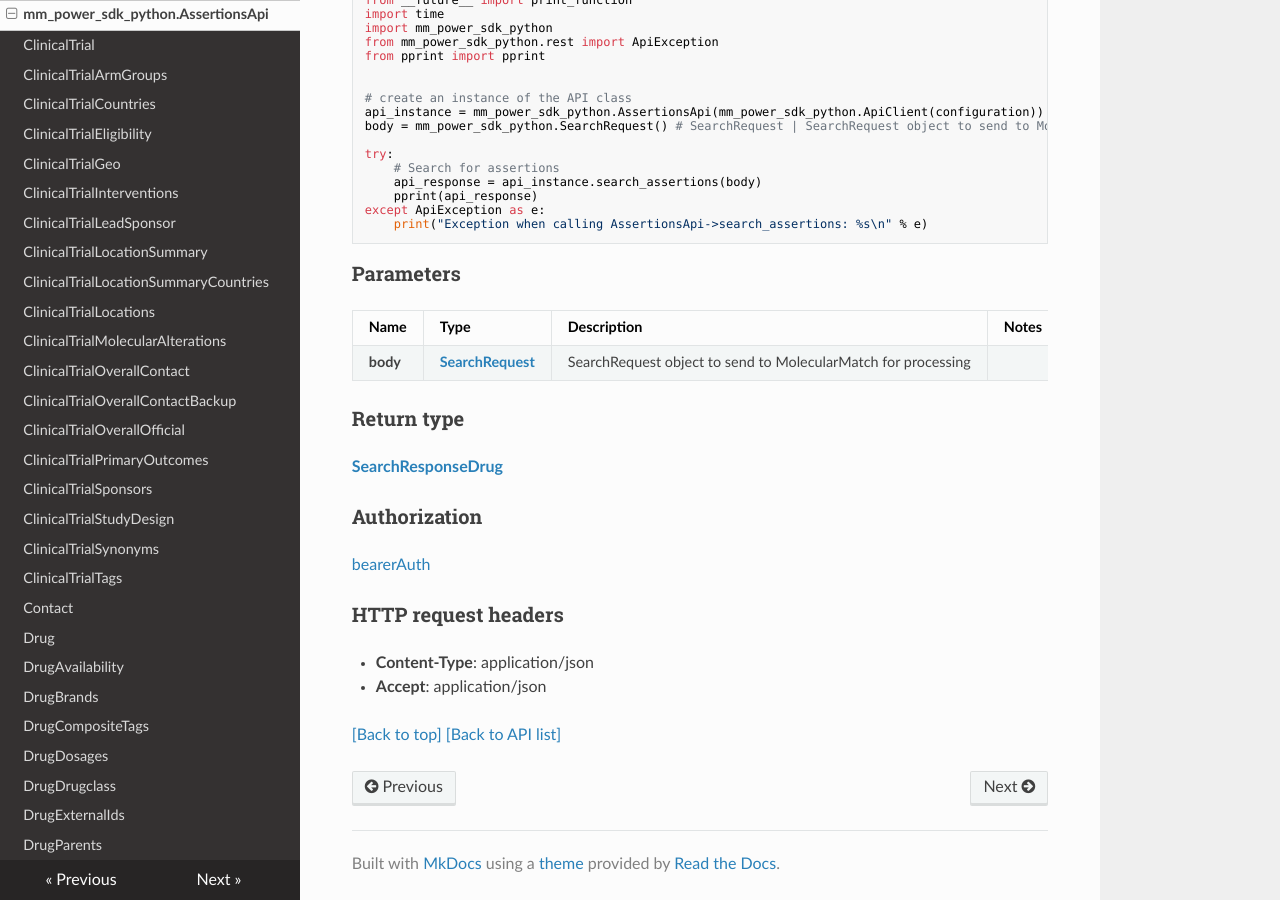
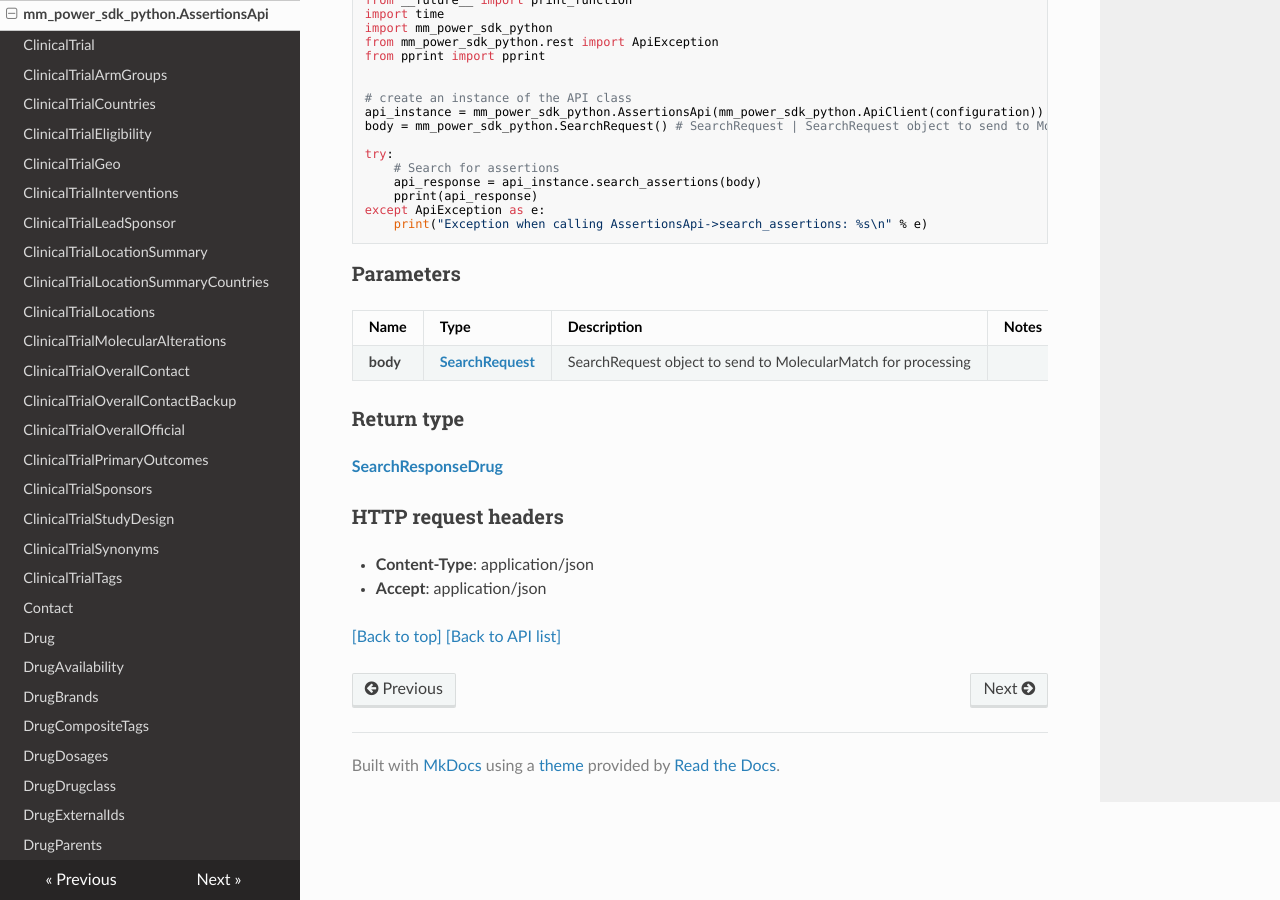
Before and after one commit to MolecularMatch/mm-power-sdk-python, an MkDocs documentation site: the page built from docs/AssertionsApi.md, in a window 1280 px wide and 900 px high, scrolled down 578 px. Built offline with MkDocs 1.6.1, drawn with Linux system fonts in a browser that asks for light colours; nearby versions of some CDN libraries.

Commit message:
fixing bad references to readme

```diff
--- a/docs/AssertionsApi.md
+++ b/docs/AssertionsApi.md
@@ -44,9 +44,9 @@ Name | Type | Description  | Notes
 
 [**SearchResponseDrug**](SearchResponseDrug.md)
 
-### Authorization
 
-[bearerAuth](../README.md#bearerAuth)
+
+
 
 ### HTTP request headers
 
```
